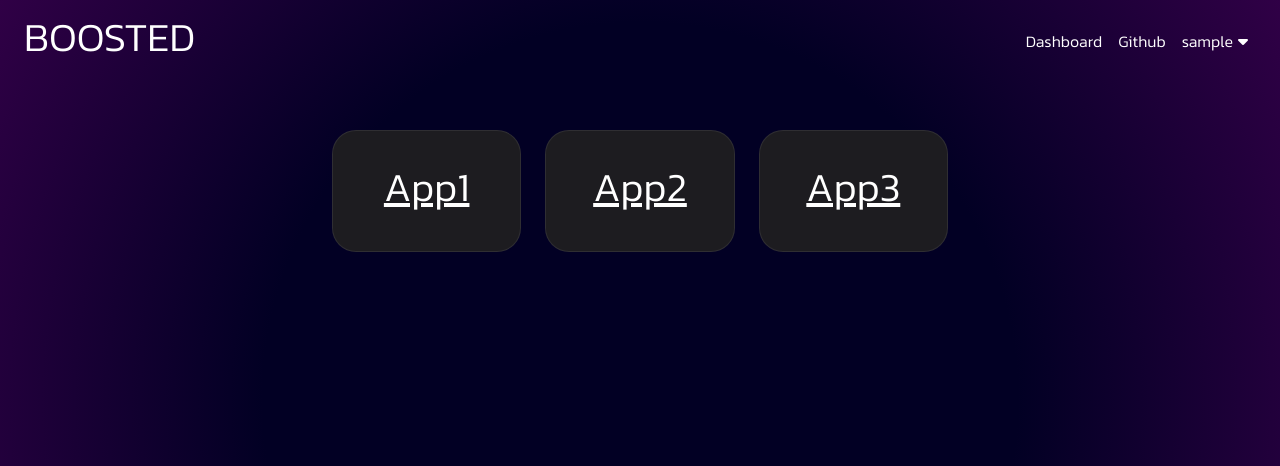
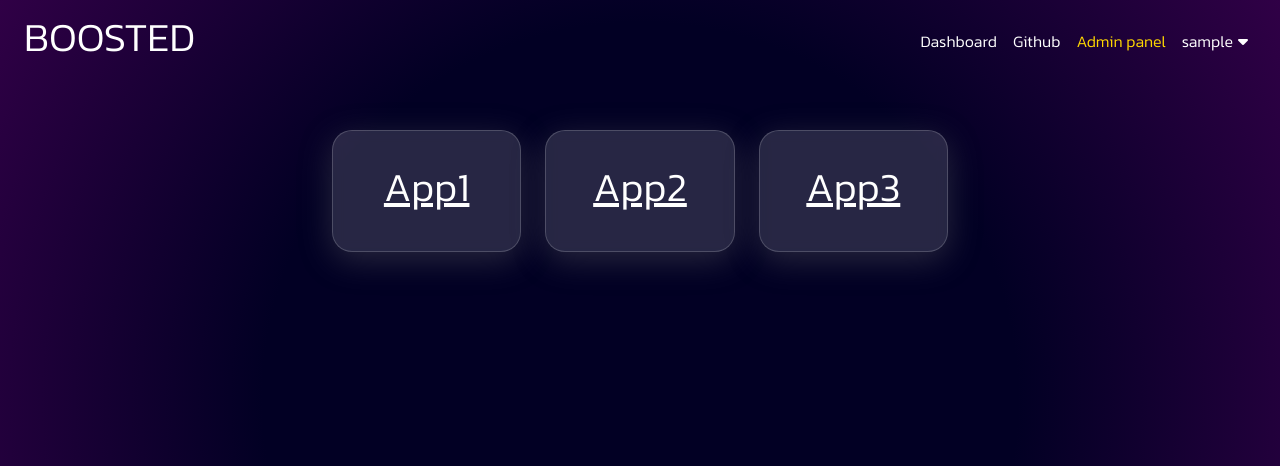
Before and after one commit to mxbalcewicz/TODO-Boosted, a Django app: page /dashboard/ in a window 1280 px wide. Shown: the top 466 px of the page. Run offline with Django 4.2, Linux system fonts and the light colour scheme; the visitor is signed in with stand-in values (Sample User, id 1); some libraries are stand-ins or nearby versions.

Commit message:
Updated templates, changed backend and user authentication to allow inactive users to login

```diff
--- /dev/null
+++ b/boosted/accounts/backends.py
@@ -0,0 +1,6 @@
+from django.contrib.auth.backends import ModelBackend
+
+
+class BoostedAuthenticationBackend(ModelBackend):
+    def user_can_authenticate(self, user):
+        return True
--- a/boosted/accounts/templatetags/buttons.py
+++ b/boosted/accounts/templatetags/buttons.py
@@ -11,7 +11,14 @@ def button(
     pk: int = None,
     size: str = "lg",
     color: str = "dark-slate-blue",
+    extra_classes: str = None,
 ):
     if href:
         href = reverse(href, kwargs={"pk": pk})
-    return {"title": title, "href": href, "size": size, "color": color}
+    return {
+        "title": title,
+        "href": href,
+        "size": size,
+        "color": color,
+        "extra_classes": extra_classes,
+    }
--- a/boosted/dashboard/templates/dashboard.html
+++ b/boosted/dashboard/templates/dashboard.html
@@ -1,14 +1,17 @@
 {% extends 'base.html' %}
 {% load static forms divs %}
 
+{% block extra_css %}
+    <link rel="stylesheet" href="{% static 'css/generics/shine.css' %}">
+{% endblock %}
 {% block content %}
 
 <div class="row">
     <div class="col-md-6 mx-auto mt-5">
         <div class="row">
-            {% bento_box title="App1" %}
-            {% bento_box title="App2" %}
-            {% bento_box title="App3" %}
+            {% bento_box title="App1" extra_classes="glass-shine-effect" %}
+            {% bento_box title="App2" extra_classes="glass-shine-effect" %}
+            {% bento_box title="App3" extra_classes="glass-shine-effect" %}
         </div>
     </div>
 </div>
--- a/boosted/dashboard/templatetags/divs.py
+++ b/boosted/dashboard/templatetags/divs.py
@@ -4,5 +4,12 @@ register = template.Library()
 
 
 @register.inclusion_tag("bento_box.html")
-def bento_box(title: str = "", href: str = "#", colsize: int = 4):
-    return {"title": title, "href": href, "colsize": colsize}
+def bento_box(
+    title: str = "", href: str = "#", colsize: int = 4, extra_classes: str = None
+):
+    return {
+        "title": title,
+        "href": href,
+        "colsize": colsize,
+        "extra_classes": extra_classes,
+    }
--- /dev/null
+++ b/boosted/static/css/generics/shine.css
@@ -0,0 +1,33 @@
+.glass-shine-effect {
+    background-color: rgba(255, 255, 255, 0.15);
+    box-shadow: 0 8px 32px 0 rgba(107, 107, 107, 0.37);
+    backdrop-filter: blur(6px);
+    -webkit-backdrop-filter: blur(6px);
+    border-radius: 20px;
+    border: 1px solid rgba(255, 255, 255, 0.18);
+    display: flex;
+    justify-content: center;
+    align-items: center;
+    cursor: pointer;
+    transition: transform 200ms ease;
+    overflow: hidden;
+}
+
+.glass-shine-effect:before {
+    content: "";
+    position: absolute;
+    height: 150%;
+    width: 50px;
+    transform: rotate(30deg);
+    background-color: rgba(255, 255, 255, 0.2);
+    left: -100px;
+}
+
+.glass-shine-effect:hover {
+    transform: scale(1.1);
+}
+
+.glass-shine-effect:hover:before {
+    transition: left 500ms ease;
+    left: 120%;
+}
--- a/boosted/static/css/generics/text-colors.css
+++ b/boosted/static/css/generics/text-colors.css
@@ -25,3 +25,7 @@
 .purple {
     color: purple;
 }
+
+.gold {
+    color: gold;
+}
--- a/boosted/templates/generics/bento_box.html
+++ b/boosted/templates/generics/bento_box.html
@@ -1,5 +1,5 @@
 <div class="col-md-{{colsize}} mb-3">
-    <div class="bento-box text-center px-2">
+    <div class="bento-box text-center px-2 {{ extra_classes }}">
         <h1><a href="{{ href }}">{{ title }}</a></h1>
     </div>
 </div>
--- a/boosted/templates/generics/button.html
+++ b/boosted/templates/generics/button.html
@@ -1,5 +1,5 @@
 {% load static %}
 
-<a href="{{ href }}" class="btn btn-{{ size }} bg-{{ color }}">
+<a href="{{ href }}" class="btn btn-{{ size }} bg-{{ color }}" class="{{ extra_classes }}">
     {{ title }}
 </a>
--- a/boosted/templates/generics/navbar.html
+++ b/boosted/templates/generics/navbar.html
@@ -12,9 +12,11 @@
                 <li class="nav-item">
                     <a class="nav-link" href="{{ github_url }}" target="_blank">Github</a>
                 </li>
-                {% comment %} <li class="nav-item">
-                    <a class="nav-link" href="#">Contact</a>
-                </li> {% endcomment %}
+                {% if user.is_admin %}
+                <li class="nav-item">
+                    <a class="nav-link green" href="#"><span class="gold">Admin panel</span></a>
+                </li>
+                {% endif %}
                 {% if user.is_authenticated %}
                 <li class="nav-item">
                     <a class="nav-link" href="#" id="userDropdown" role="button" data-bs-toggle="dropdown" aria-haspopup="true" aria-expanded="false">
--- a/boosted/todo_boosted/settings.py
+++ b/boosted/todo_boosted/settings.py
@@ -41,8 +41,6 @@ INSTALLED_APPS = [
     "django.contrib.messages",
     "django.contrib.staticfiles",
     "django_extensions",
-    # "crispy_forms",
-    # "crispy_bootstrap5",
     "accounts",
     "dashboard",
 ]
@@ -119,6 +117,10 @@ AUTH_PASSWORD_VALIDATORS = [
 
 AUTH_USER_MODEL = "accounts.User"
 
+# Authentication backend
+
+AUTHENTICATION_BACKENDS = ["django.contrib.auth.backends.AllowAllUsersModelBackend"]
+
 
 # Login settings
 LOGIN_REDIRECT_URL = "/login"
```
Also changed, not shown: boosted/accounts/forms.py (+7 -0 lines), boosted/accounts/templates/settings.html (+12 -7 lines), boosted/accounts/views.py (+9 -1 lines), boosted/accounts/templates/settings_edit.html (line endings or trailing spaces).
